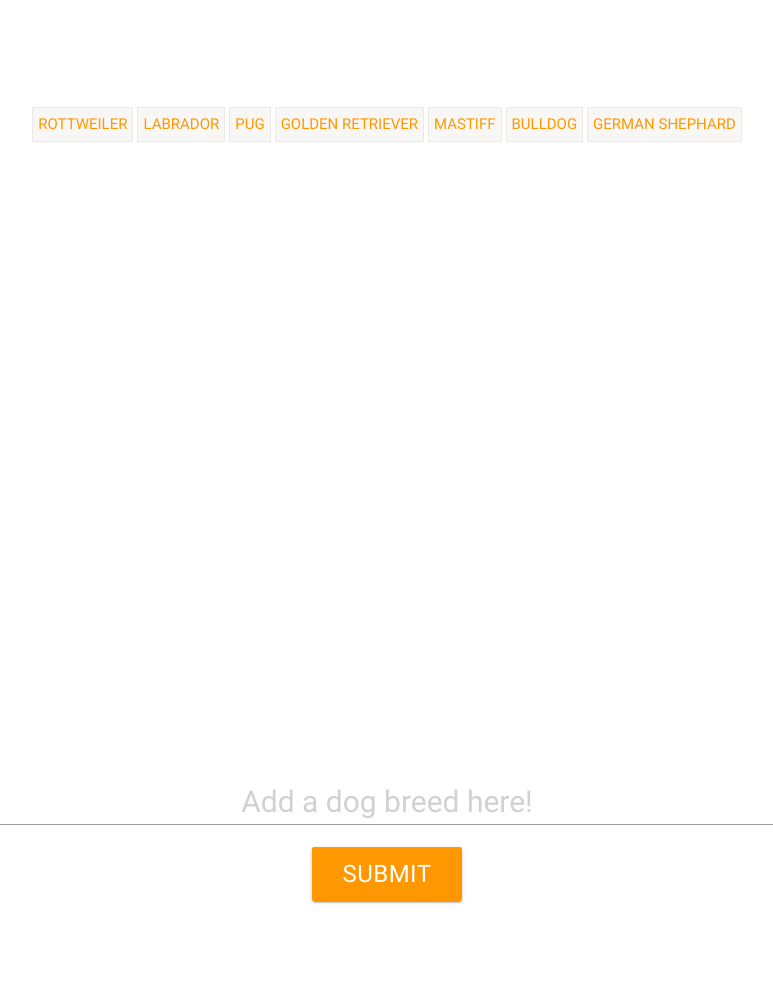
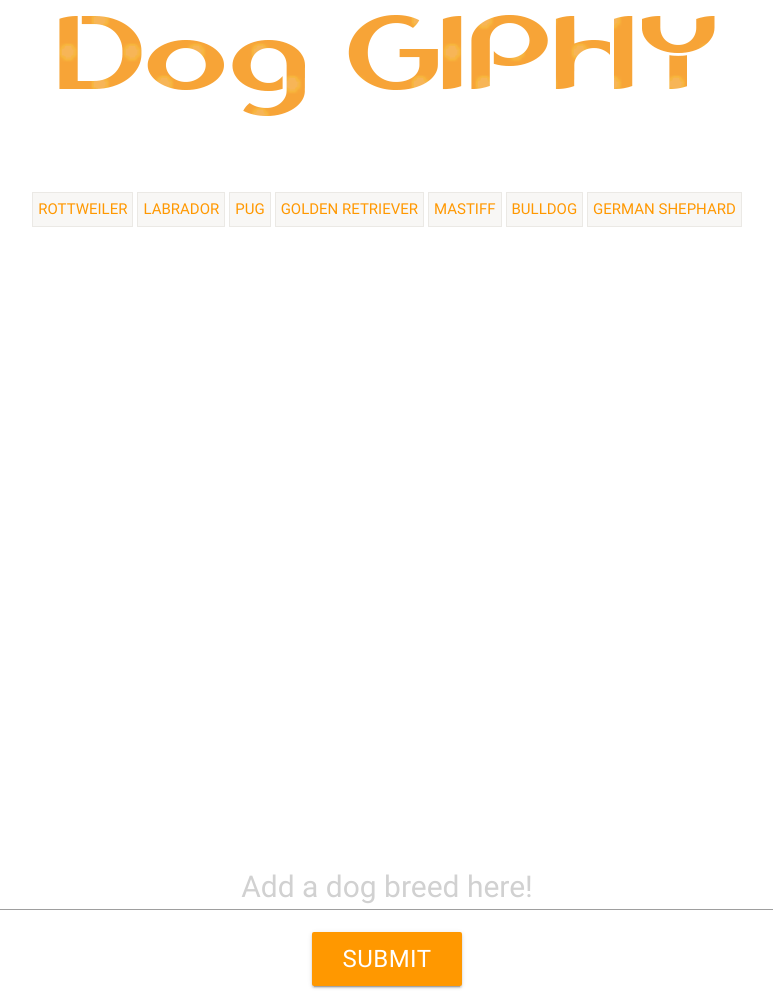
Before and after one commit to lablancaponder/Giphy, a plain HTML site: page index.html in a window 1280 px wide. Shown: the whole page, without its empty margins (253-1026 px from the left). Drawn offline with nearby package versions, Linux system fonts and the light colour scheme.

Commit message:
Update index.html

```diff
--- a/index.html
+++ b/index.html
@@ -16,6 +16,7 @@
             <div class="section no-pad-bot" id="index-banner">
                 <div class="container">
                         <center>
+                         <img src="giphy.png">
                                 <br><br><br><br>
 
 
```
